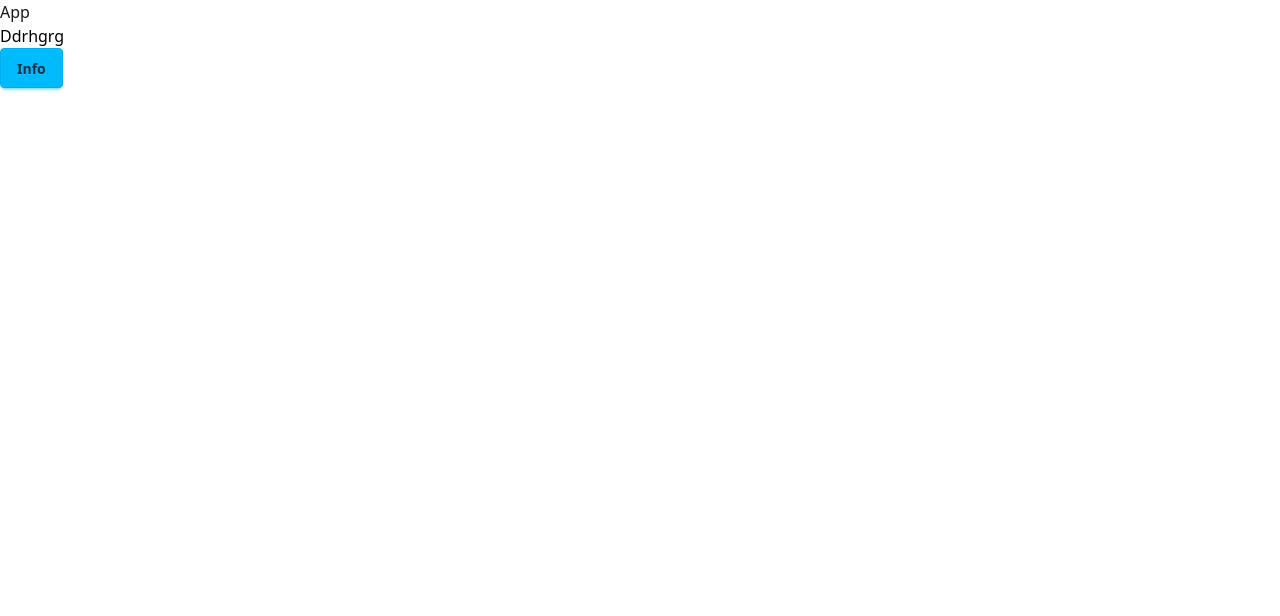
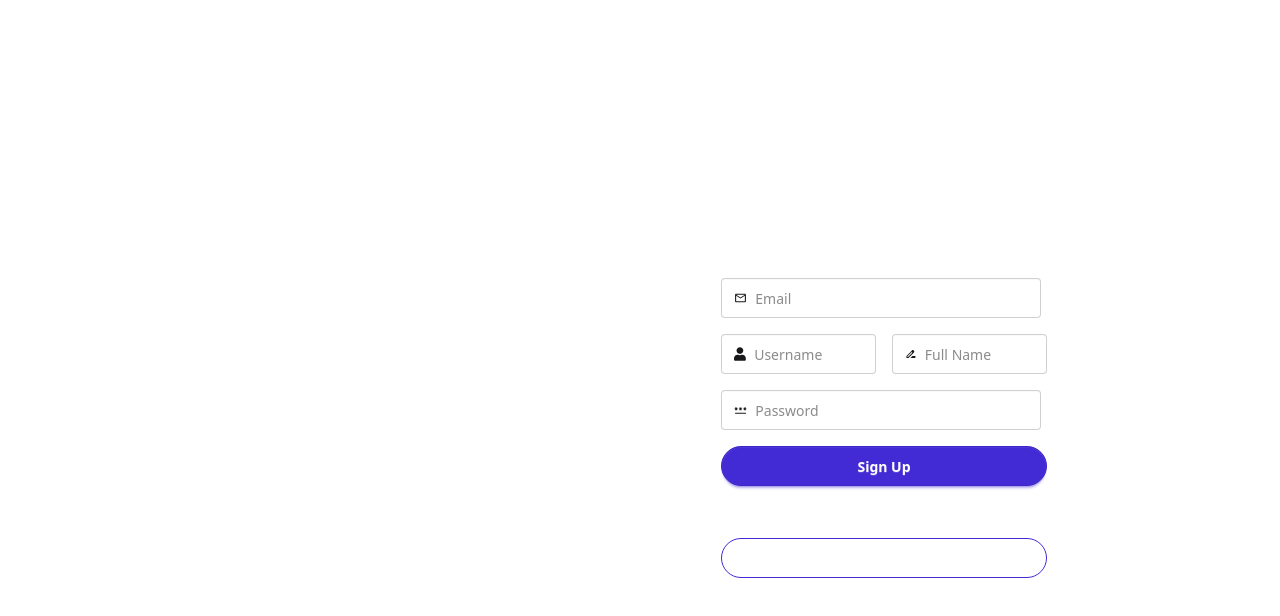
Before and after one commit to B-6219/twitter-clone, a React (Vite) app in the folder frontend/client/: page /signup in a window 1280 px wide. Shown: the top 616 px of the page. Built offline with nearby package versions, Linux system fonts and the light colour scheme.

Commit message:
i guess i can finish frontend today

```diff
--- a/frontend/client/src/App.jsx
+++ b/frontend/client/src/App.jsx
@@ -1,11 +1,21 @@
 import React from 'react'
+import { Routes, Route } from 'react-router-dom'
+
+
+import SignUpPage from './auth/SignUpPage.jsx'
+import LoginPage from './auth/LoginPage'
+import Home from './auth/home'
+
 
 const App = () => {
   return (
-    <div>
-      <h1>App</h1>
-      <h1 className='text-black'>Ddrhgrg</h1>
-      <button className="btn btn-info">Info</button>
+    <div className='flex max-w-6x1 mx-auto'>
+
+      <Routes>
+        <Route path='/' element={<Home />} />
+        <Route path='/login' element={<LoginPage />} />
+        <Route path='/signup' element={<SignUpPage />} />
+      </Routes>
     </div>
   )
 }
--- /dev/null
+++ b/frontend/client/src/assets/components/common/Post.jsx
@@ -0,0 +1,11 @@
+import React from 'react'
+
+const Post = () => {
+    return (
+        <div>
+            Psot
+        </div>
+    )
+}
+
+export default Post
--- /dev/null
+++ b/frontend/client/src/assets/components/svg/x.jsx
@@ -0,0 +1,8 @@
+import React from 'react';
+
+const XSvg = (props) => (
+    <svg aria-hidden='true' viewBox='0 0 24 24' {...props}>
+        <path d='M18.244 2.25h3.308l-7.227 8.26 8.502 11.24H16.17l-5.214-6.817L4.99 21.75H1.68l7.73-8.835L1.254 2.25H8.08l4.713 6.231zm-1.161 17.52h1.833L7.084 4.126H5.117z' />
+    </svg>
+);
+export default XSvg;
--- /dev/null
+++ b/frontend/client/src/auth/CreatePost.jsx
@@ -0,0 +1,11 @@
+import React from 'react'
+
+const CreatePost = () => {
+    return (
+        <div>
+            create
+        </div>
+    )
+}
+
+export default CreatePost
--- /dev/null
+++ b/frontend/client/src/auth/LoginPage.jsx
@@ -0,0 +1,77 @@
+import React from "react";
+
+import { useState } from "react";
+import { Link } from "react-router-dom";
+
+import XSvg from "../assets/components/svg/x.jsx";
+
+import { MdOutlineMail } from "react-icons/md";
+import { MdPassword } from "react-icons/md";
+
+//import { useMutation, useQueryClient } from "@tanstack/react-query";
+
+const LoginPage = () => {
+    const [formData, setFormData] = useState({
+        username: "",
+        password: "",
+    });
+
+
+    const handleSubmit = (e) => {
+        e.preventDefault();
+        console.log(formData);
+
+    };
+
+    const handleInputChange = (e) => {
+        setFormData({ ...formData, [e.target.name]: e.target.value });
+    };
+
+    const isError = false;
+
+    return (
+        <div className='max-w-7xl mx-auto flex h-screen'>
+            <div className='flex-1 hidden lg:flex items-center  justify-center'>
+                <XSvg className='lg:w-2/3 fill-white' />
+            </div>
+            <div className='flex-1 flex flex-col justify-center items-center'>
+                <form className='flex gap-4 flex-col' onSubmit={handleSubmit}>
+                    <XSvg className='w-24 lg:hidden fill-white' />
+                    <h1 className='text-4xl font-extrabold text-white'>{"Let's"} go.</h1>
+                    <label className='input input-bordered rounded flex items-center gap-2'>
+                        <MdOutlineMail />
+                        <input
+                            type='text'
+                            className='grow'
+                            placeholder='username'
+                            name='username'
+                            onChange={handleInputChange}
+                            value={formData.username}
+                        />
+                    </label>
+
+                    <label className='input input-bordered rounded flex items-center gap-2'>
+                        <MdPassword />
+                        <input
+                            type='password'
+                            className='grow'
+                            placeholder='Password'
+                            name='password'
+                            onChange={handleInputChange}
+                            value={formData.password}
+                        />
+                    </label>
+                    <button className='btn rounded-full btn-primary text-white'>Login</button>
+                    {isError && <p className='text-red-500'>Something went wrong</p>}
+                </form>
+                <div className='flex flex-col gap-2 mt-4'>
+                    <p className='text-white text-lg'>{"Don't"} have an account?</p>
+                    <Link to='/signup'>
+                        <button className='btn rounded-full btn-primary text-white btn-outline w-full'>Sign up</button>
+                    </Link>
+                </div>
+            </div>
+        </div>
+    );
+};
+export default LoginPage;
--- /dev/null
+++ b/frontend/client/src/auth/SignUpPage.jsx
@@ -0,0 +1,103 @@
+import React from "react";
+import { Link } from "react-router-dom";
+import { useState } from "react";
+
+//import XSvg from "../../../components/svg/x.jsx";
+import XSvg from "../assets/components/svg/x.jsx";
+
+import { MdOutlineMail } from "react-icons/md";
+import { FaUser } from "react-icons/fa";
+import { MdPassword } from "react-icons/md";
+import { MdDriveFileRenameOutline } from "react-icons/md";
+
+
+const SignUpPage = () => {
+    const [formData, setFormData] = useState({
+        email: "",
+        username: "",
+        fullName: "",
+        password: "",
+    });
+
+
+
+    const handleSubmit = (e) => {
+        e.preventDefault(); // page won't reload
+        console.log(formData);
+
+    };
+
+    const handleInputChange = (e) => {
+        setFormData({ ...formData, [e.target.name]: e.target.value });
+    };
+
+    const isError = false;
+    return (
+        <div className='max-w-7xl mx-auto flex h-screen px-10'>
+            <div className='flex-1 hidden lg:flex items-center  justify-center'>
+                <XSvg className='lg:w-2/3 fill-white' />
+            </div>
+            <div className='flex-1 flex flex-col justify-center items-center'>
+                <form className='lg:w-2/3  mx-auto md:mx-20 flex gap-4 flex-col' onSubmit={handleSubmit}>
+                    <XSvg className='w-24 lg:hidden fill-white' />
+                    <h1 className='text-4xl font-extrabold text-white'>Join today.</h1>
+                    <label className='input input-bordered rounded flex items-center gap-2'>
+                        <MdOutlineMail />
+                        <input
+                            type='email'
+                            className='grow'
+                            placeholder='Email'
+                            name='email'
+                            onChange={handleInputChange}
+                            value={formData.email}
+                        />
+                    </label>
+                    <div className='flex gap-4 flex-wrap'>
+                        <label className='input input-bordered rounded flex items-center gap-2 flex-1'>
+                            <FaUser />
+                            <input
+                                type='text'
+                                className='grow '
+                                placeholder='Username'
+                                name='username'
+                                onChange={handleInputChange}
+                                value={formData.username}
+                            />
+                        </label>
+                        <label className='input input-bordered rounded flex items-center gap-2 flex-1'>
+                            <MdDriveFileRenameOutline />
+                            <input
+                                type='text'
+                                className='grow'
+                                placeholder='Full Name'
+                                name='fullName'
+                                onChange={handleInputChange}
+                                value={formData.fullName}
+                            />
+                        </label>
+                    </div>
+                    <label className='input input-bordered rounded flex items-center gap-2'>
+                        <MdPassword />
+                        <input
+                            type='password'
+                            className='grow'
+                            placeholder='Password'
+                            name='password'
+                            onChange={handleInputChange}
+                            value={formData.password}
+                        />
+                    </label>
+                    <button className='btn rounded-full btn-primary text-white'>Sign Up</button>
+                    {isError && <p className='text-red-500'>Something went wrong</p>}
+                </form>
+                <div className='flex flex-col lg:w-2/3 gap-2 mt-4'>
+                    <p className='text-white text-lg'>Already have an account?</p>
+                    <Link to='/login'>
+                        <button className='btn rounded-full btn-primary text-white btn-outline w-full'>Sign in</button>
+                    </Link>
+                </div>
+            </div>
+        </div>
+    );
+};
+export default SignUpPage;
--- /dev/null
+++ b/frontend/client/src/auth/home.jsx
@@ -0,0 +1,47 @@
+import React from "react";
+import { useState } from "react";
+
+import Post from "../assets/components/common/Post.jsx";
+
+import CreatePost from "./CreatePost.jsx";
+
+const HomePage = () => {
+    const [feedType, setFeedType] = useState("forYou");
+
+    return (
+        <>
+            <div className='flex-[4_4_0] mr-auto border-r border-gray-700 min-h-screen'>
+                {/* Header */}
+                <div className='flex w-full border-b border-gray-700'>
+                    <div
+                        className={
+                            "flex justify-center flex-1 p-3 hover:bg-secondary transition duration-300 cursor-pointer relative"
+                        }
+                        onClick={() => setFeedType("forYou")}
+                    >
+                        For you
+                        {feedType === "forYou" && (
+                            <div className='absolute bottom-0 w-10  h-1 rounded-full bg-primary'></div>
+                        )}
+                    </div>
+                    <div
+                        className='flex justify-center flex-1 p-3 hover:bg-secondary transition duration-300 cursor-pointer relative'
+                        onClick={() => setFeedType("following")}
+                    >
+                        Following
+                        {feedType === "following" && (
+                            <div className='absolute bottom-0 w-10  h-1 rounded-full bg-primary'></div>
+                        )}
+                    </div>
+                </div>
+
+                {/*  CREATE POST INPUT */}
+                <CreatePost />
+
+                {/* POSTS */}
+                <Post />
+            </div>
+        </>
+    );
+};
+export default HomePage;
--- a/frontend/client/src/main.jsx
+++ b/frontend/client/src/main.jsx
@@ -5,10 +5,14 @@ import { StrictMode } from 'react'
 import { createRoot } from 'react-dom/client'
 import './index.css'
 import App from './App.jsx'
+import { BrowserRouter, BrowserRouter as Router } from 'react-router-dom'
 
 
 createRoot(document.getElementById('root')).render(
-  <StrictMode>
-    <App />
-  </StrictMode>,
+  <BrowserRouter>
+    <StrictMode>
+      <App />
+    </StrictMode>,
+  </BrowserRouter>
+
 )
```
